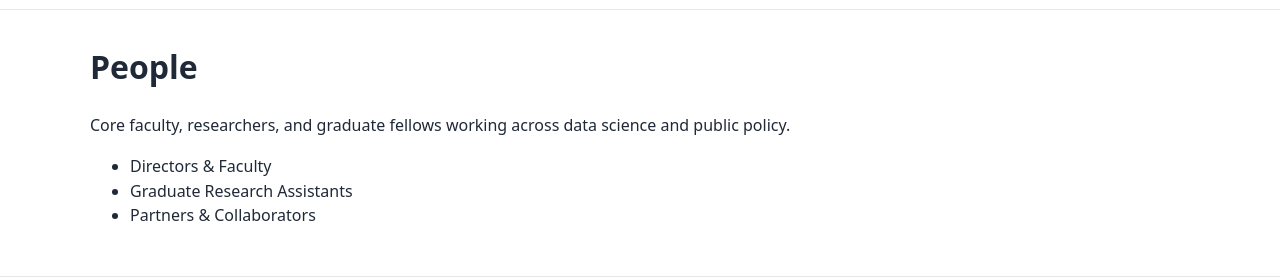
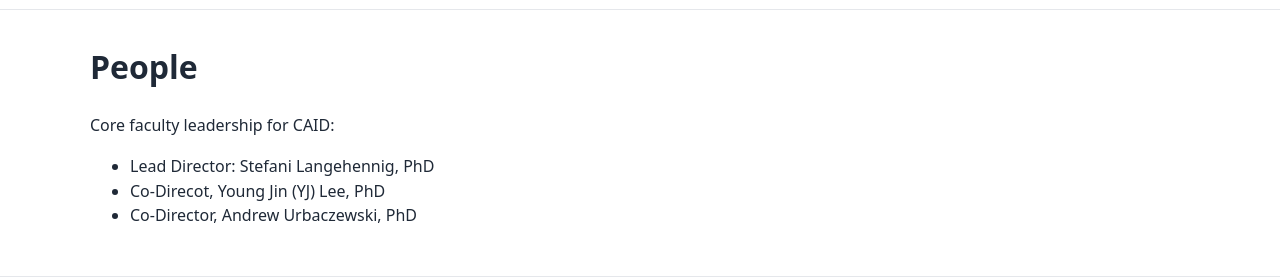
Before and after one commit to DU-CAID/du-caid.github.io, a plain HTML site: page people.html in a window 1280 px wide. Shown: the part 55-334 px from the top of the page. Drawn offline with Linux system fonts and the light colour scheme.

Commit message:
add directors

```diff
--- a/people.html
+++ b/people.html
@@ -32,11 +32,11 @@
 <main class="page">
   <div class="container prose">
     <h1>People</h1>
-    <p>Core faculty, researchers, and graduate fellows working across data science and public policy.</p>
+    <p>Core faculty leadership for CAID:</p>
     <ul>
-      <li>Directors &amp; Faculty</li>
-      <li>Graduate Research Assistants</li>
-      <li>Partners &amp; Collaborators</li>
+      <li>Lead Director: Stefani Langehennig, PhD</li>
+      <li>Co-Direcot, Young Jin (YJ) Lee, PhD</li>
+      <li>Co-Director, Andrew Urbaczewski, PhD</li>
     </ul>
   </div>
 </main>
```
